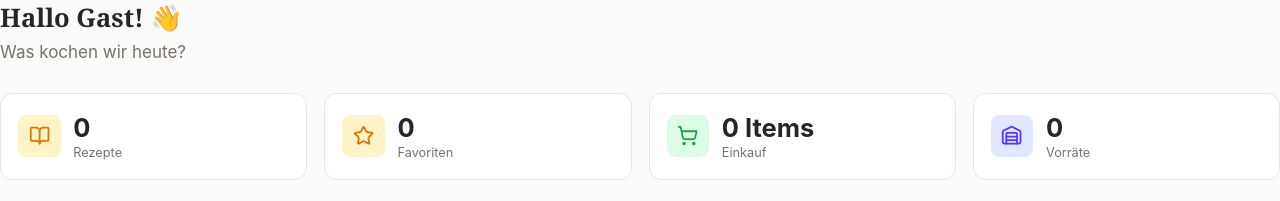
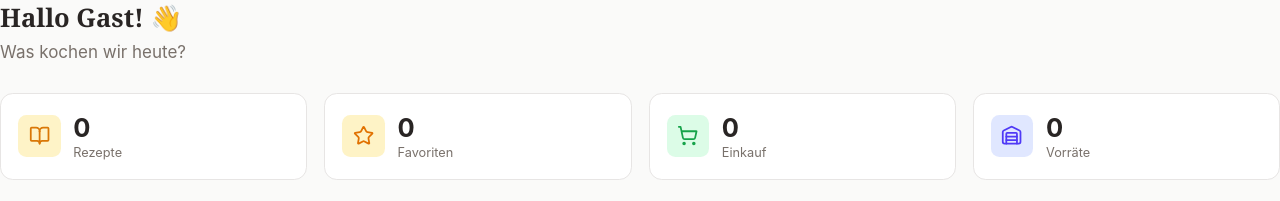
Before and after one commit to langfeld/ai-cookbook, a Vue app in the folder frontend/: page / in a window 1280 px wide. Shown: the top 201 px of the page. Built offline with nearby package versions, Linux system fonts and the light colour scheme; no server answers; sample sign-in values are in the browser's storage.

Commit message:
fix: update shopping cart item count display in DashboardView

```diff
--- a/frontend/src/views/DashboardView.vue
+++ b/frontend/src/views/DashboardView.vue
@@ -160,7 +160,7 @@ const mealTypeEmojis = {
 const stats = computed(() => [
   { icon: BookOpen, label: 'Rezepte', value: recipesStore.totalRecipes, color: 'primary' },
   { icon: Star, label: 'Favoriten', value: recipesStore.favoriteRecipes.length, color: 'amber' },
-  { icon: ShoppingCart, label: 'Einkauf', value: `${shoppingStore.openItemsCount} Items`, color: 'accent' },
+  { icon: ShoppingCart, label: 'Einkauf', value: shoppingStore.openItemsCount, color: 'accent' },
   { icon: Warehouse, label: 'Vorräte', value: pantryStore.items.length, color: 'indigo' },
 ]);
 
```
